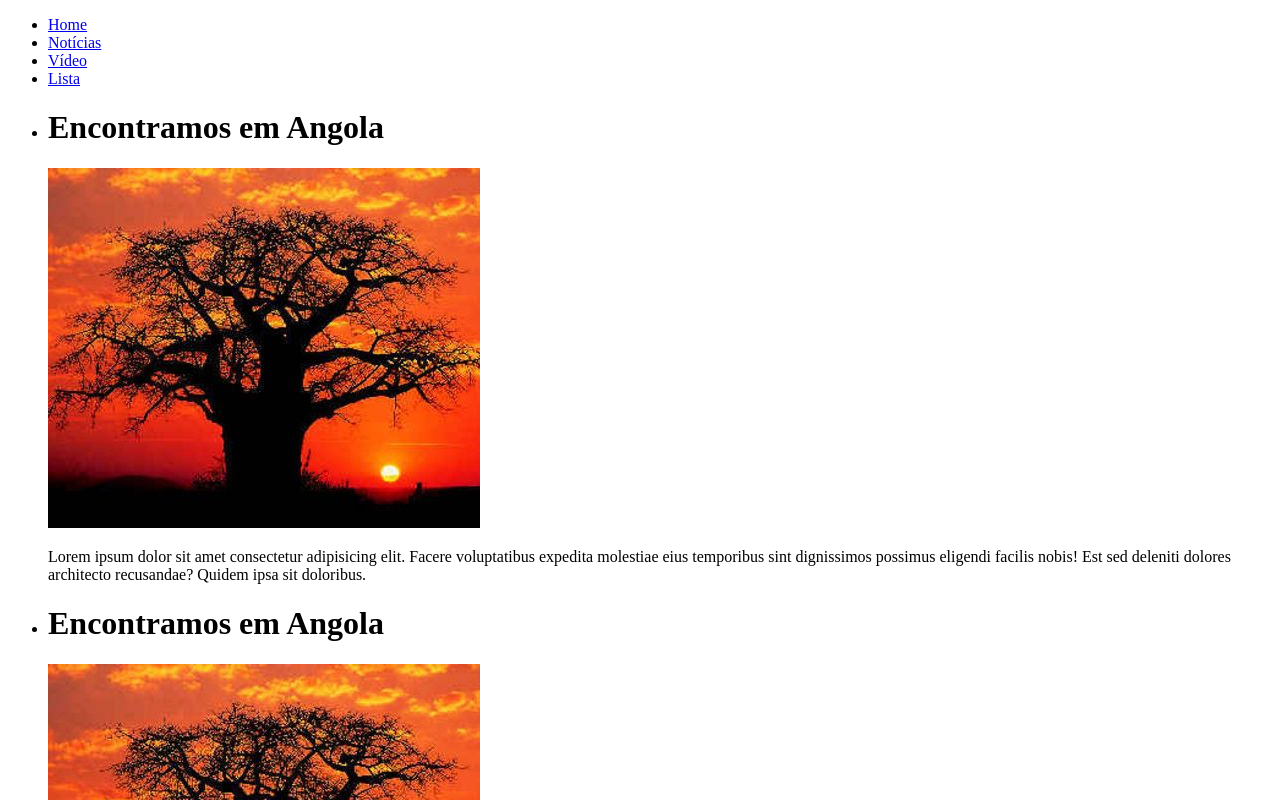
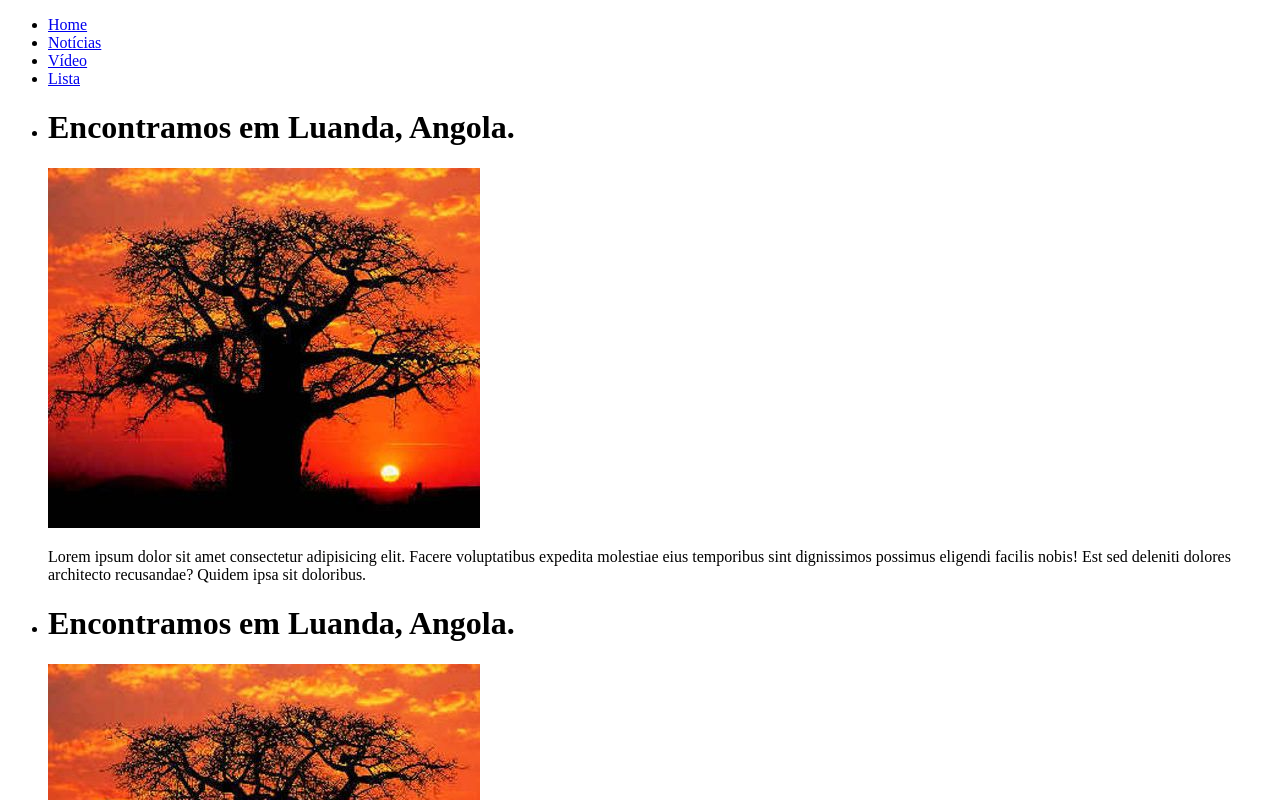
Before and after one commit to gelsondeveloper/angular7, an Angular app: page /noticias in a window 1280 px wide. Shown: the top 800 px of the page. Built offline with nearby package versions, Linux system fonts and the light colour scheme.

Commit message:
Alterado o título das notícas

```diff
--- a/src/app/noticia/noticia.component.html
+++ b/src/app/noticia/noticia.component.html
@@ -1,4 +1,4 @@
-<h1>Encontramos em Angola</h1>
+<h1>Encontramos em Luanda, Angola.</h1>
 <img src="/assets/img/imbondeiro.jpg" alt="">
 <p>
   Lorem ipsum dolor sit amet consectetur adipisicing elit. Facere voluptatibus expedita molestiae eius temporibus sint dignissimos possimus eligendi facilis nobis! Est sed deleniti dolores architecto recusandae? Quidem ipsa sit doloribus.
```
Also changed, not shown: 1 other file (tests, documents, lock files or other folders).
